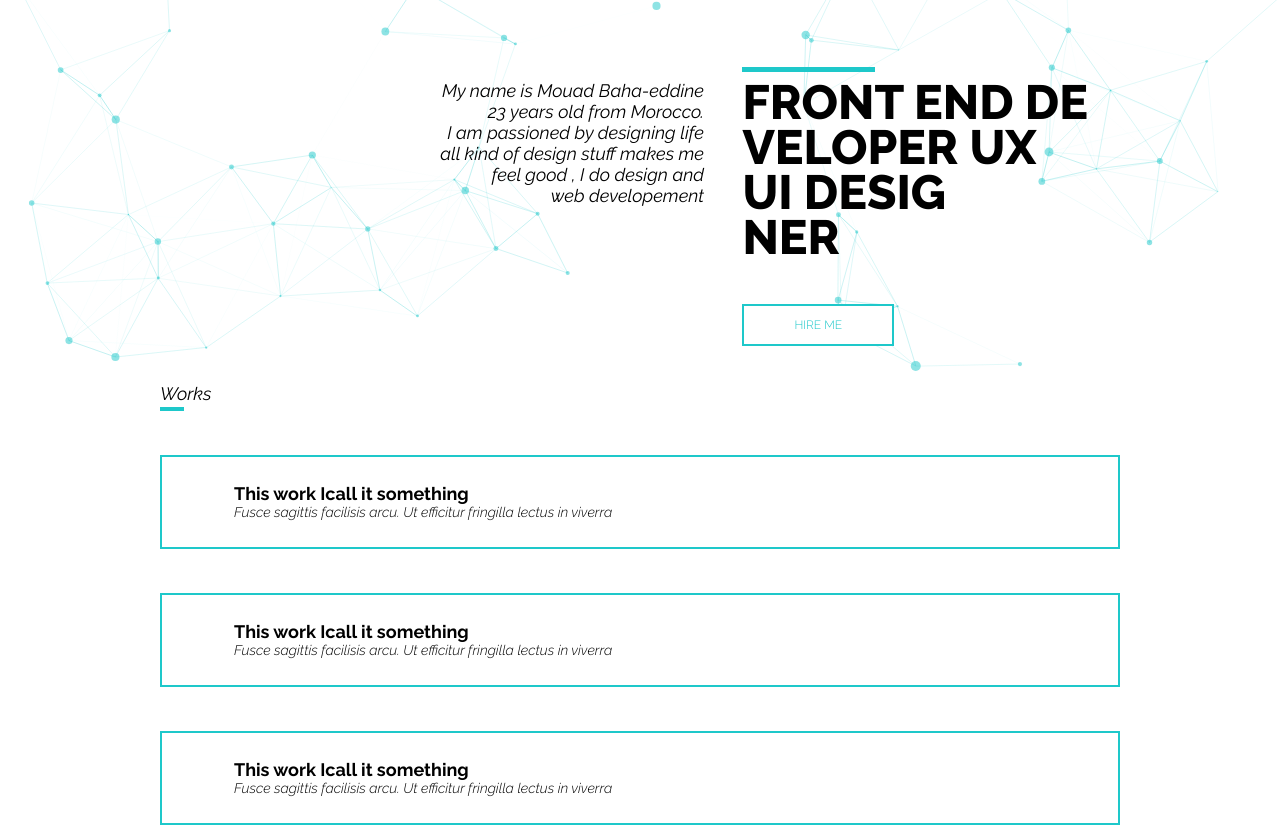
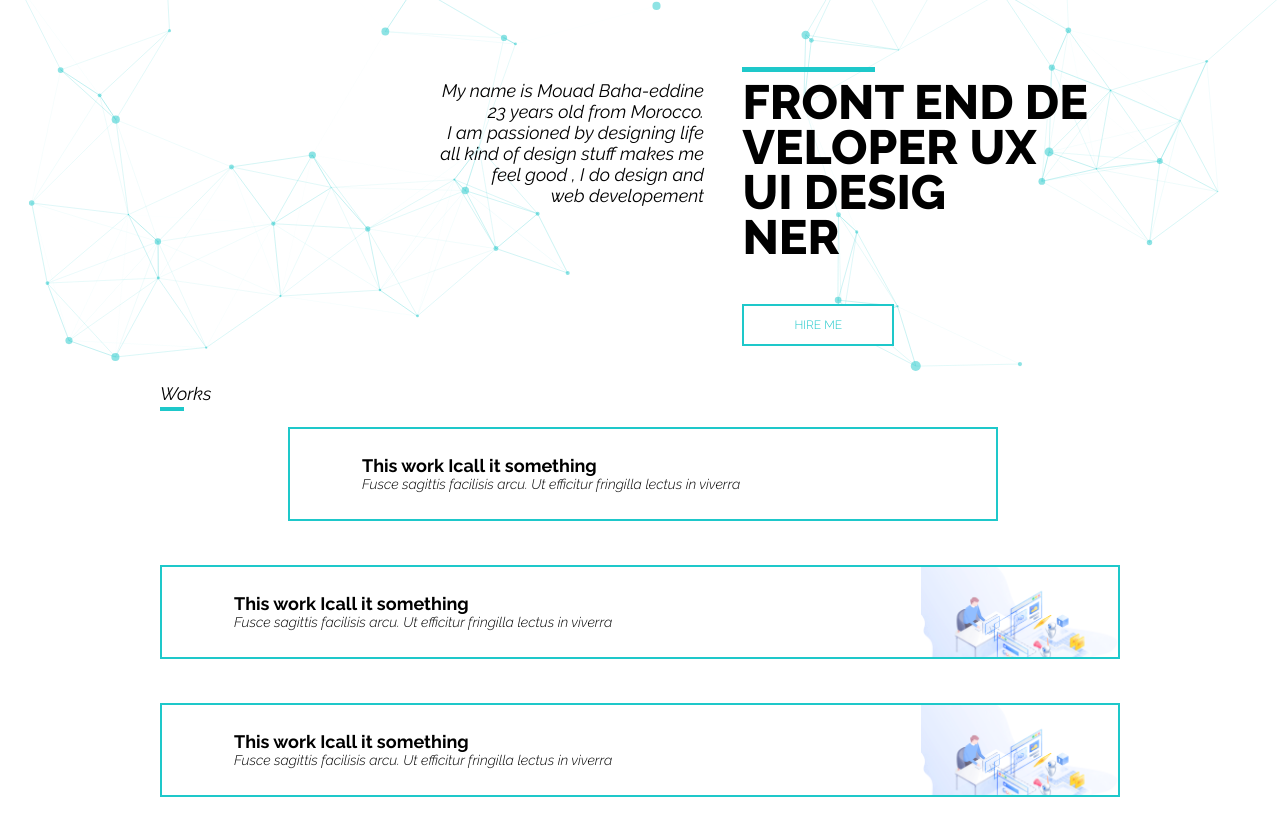
Before and after one commit to Madbahaa/portfolio, a plain HTML site: page index.html in a window 1280 px wide. Shown: the part 89-914 px from the top of the page. After the commit the page ends 886 px from the top, so only its background shows below. Drawn offline with Linux system fonts and the light colour scheme.

Commit message:
adding hover animation to images

```diff
--- a/css/style.css
+++ b/css/style.css
@@ -111,8 +111,9 @@ header {
     height: 94px;
     margin-top:44px;
     background: #fff;
-    padding-top: 26px;
     padding-left: 72px;
+    display: block;
+    overflow: hidden;
 }
 
 .card .card-title {
@@ -120,6 +121,7 @@ header {
     justify-content: center;
     font-weight: 700;
     font-size: 18px;
+    margin-top: 26px;
 }
 .card .card-description {
     display: block;
@@ -128,3 +130,28 @@ header {
     font-size: 14px;
     font-style: italic;
 }
+.card .title-description-container {
+    float: left;
+}
+.card .card-img{
+    width: 197px;
+    height: 90px;
+    float: right;
+    opacity: 0.8;
+    background-image: url(../img/dp2.png);
+    background-size:cover;
+
+}
+.card .card-img::after {
+    content: ' click here';
+    display: block;
+    height: 90px;
+    width: 197px;
+    background: yellow;
+    transform: translateY(-94px);
+    transition: 0.3s;
+}
+
+.card-img:hover::after {
+    transform: translateY(0px);
+}
--- a/index.html
+++ b/index.html
@@ -58,24 +58,34 @@
 
             </div>
             <div class="row">
-                <div class="twelve columns card" >
+                <div class="nine columns card" >
+                    <div class="title-description-container">
                             <h2 class="card-title">This work Icall it something</h2>
                             <p class="card-description">
                                     Fusce sagittis facilisis arcu. Ut efficitur fringilla lectus in viverra
                                 </p>
                     </div>
 
+
+                </div>
+                <div class="three columns card-img pink"></div>
                 <div class="twelve columns card" >
+                        <div class="title-description-container">
                                 <h2 class="card-title">This work Icall it something</h2>
                                 <p class="card-description">
                                         Fusce sagittis facilisis arcu. Ut efficitur fringilla lectus in viverra
                                     </p>
                         </div>
+                        <div class="card-img pink"></div>
+                </div>
                 <div class="twelve columns card" >
+                        <div class="title-description-container">
                                 <h2 class="card-title">This work Icall it something</h2>
                                 <p class="card-description">
                                         Fusce sagittis facilisis arcu. Ut efficitur fringilla lectus in viverra
                                     </p>
+                        </div>
+                        <div class="card-img pink"></div>
                 </div>
             </div>
         </div>
```
Also changed, not shown: img/dp1.jpg (added), img/dp2.png (added). Lines whose indentation alone changed are shown as unchanged.
